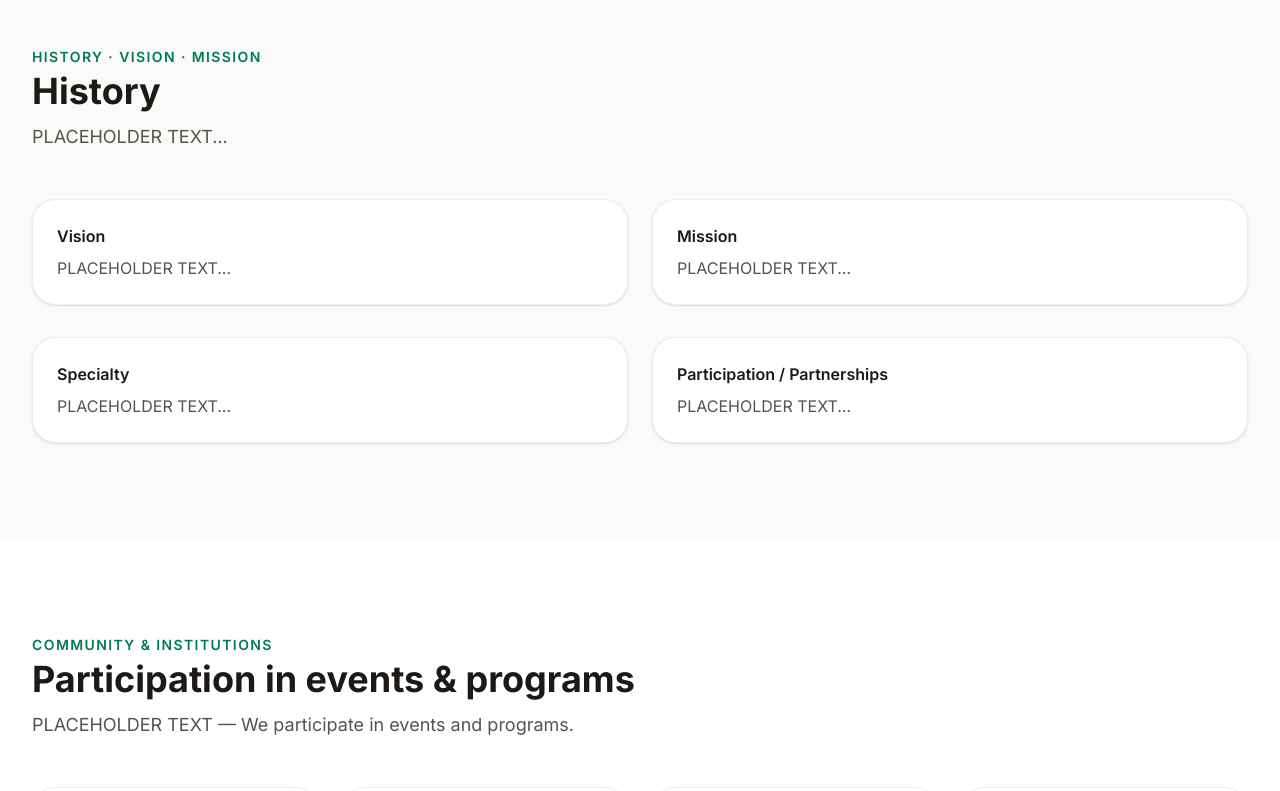
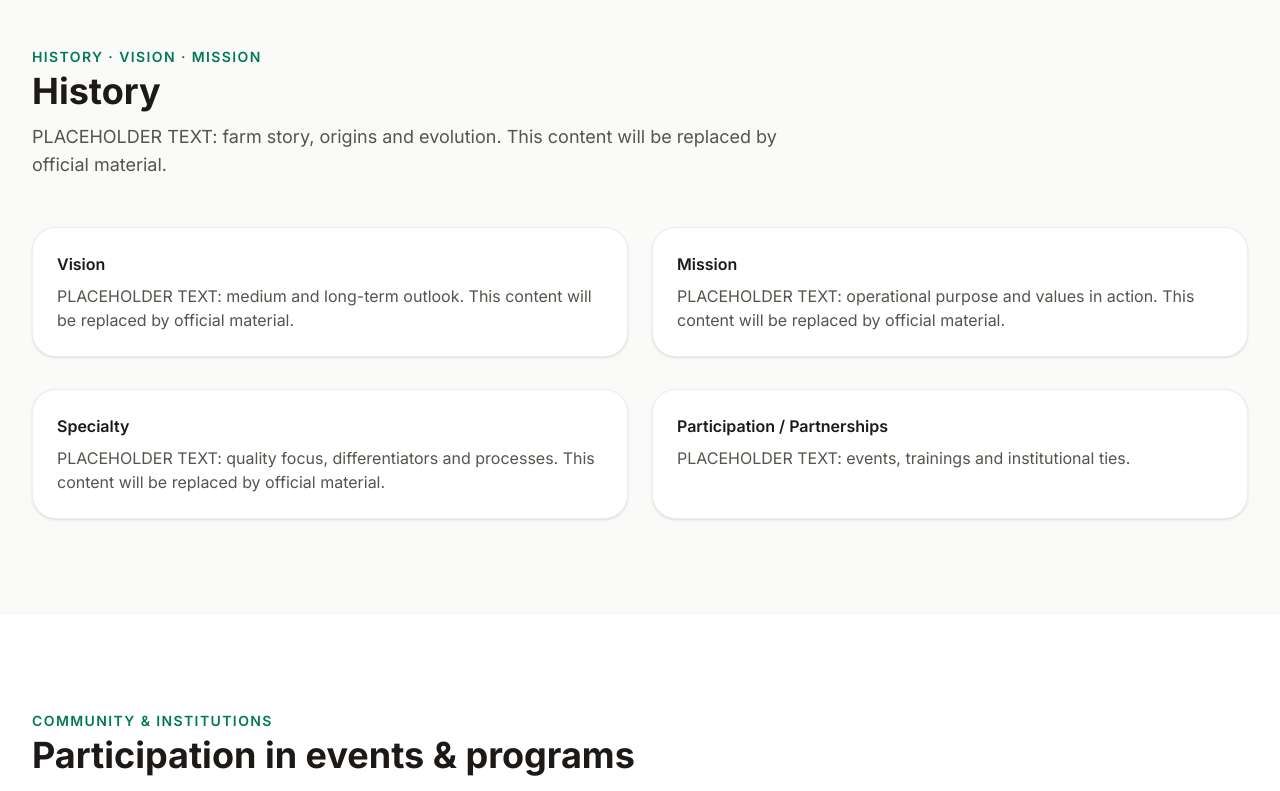
Before and after one commit to MatiasFormoso/santa-frida-farm, a Next.js app: page /en in a window 1280 px wide. Shown: the part 1220-2011 px from the top of the page. Built offline with nearby package versions, Linux system fonts and the light colour scheme; no server answers.

Commit message:
corrijo bugs

```diff
--- a/src/i18n/dictionaries/en.ts
+++ b/src/i18n/dictionaries/en.ts
@@ -1,4 +1,4 @@
-import type { Dict } from "../config";
+import type { Dict } from "@/i18n/config";
 
 const en: Dict = {
   meta: {
@@ -6,13 +6,21 @@ const en: Dict = {
     description:
       "Grown with love in Marinilla, Antioquia. Hass avocados, specialty coffee and fresh greens — conscious cultivation in eastern Antioquia.",
   },
-  nav: { home: "Home", about: "About", products: "Crops", contact: "Contact" },
+
+  nav: {
+    home: "Home",
+    about: "About",
+    products: "Crops",
+    contact: "Contact",
+  },
+
   hero: {
     title: "Santa Frida Farm",
     subtitle:
       "Grown with love in Marinilla, Antioquia. Hass avocados, specialty coffee and fresh greens — conscious cultivation in eastern Antioquia.",
     cta: "Visit the farm",
   },
+
   about: {
     title: "Who we are",
     body:
@@ -21,45 +29,61 @@ const en: Dict = {
       "Practices — Responsible soil and water management, integrated pest monitoring and control, timely harvests and a focus on traceability and continuous improvement.\n\n" +
       "Community — We share our progress and farm activities on social media and open learning visits whenever spots are available.",
   },
+
   process: {
     title: "Visits",
     items: [
-      "Coffee Tour (3 h) — From tree to cup; Guided harvest; Basic process and tasting. Limited availability.",
-      "Garden Workshop — Planting/transplanting; Compost and irrigation; Seasonal harvest. Limited availability.",
+      "Coffee Tour (3 h) — From tree to cup; guided harvest; basic process & tasting. Limited availability.",
+      "Garden Workshop — Planting/transplanting; compost & irrigation; seasonal harvest. Limited availability.",
     ],
   },
-  varietals: { title: "Crops", items: ["Hass Avocados", "Specialty Coffee", "Fresh Greens"] },
-  mediaKit: { title: "Community", subtitle: "Harvests, processes and daily life at the farm. More on Instagram." },
+
+  varietals: {
+    title: "Crops",
+    items: ["Hass Avocados", "Specialty Coffee", "Fresh Greens"],
+  },
+
+  mediaKit: {
+    title: "Community",
+    subtitle: "Harvests, processes and daily life at the farm. More on Instagram.",
+  },
+
   contact: {
     title: "Orders and inquiries",
     subtitle:
-      "Official contact channels. Where we are — Marinilla, Antioquia, Colombia. Eastern Antioquia — ideal microclimates for Hass avocados and coffee.",
+      "Official contact channels. WhatsApp and email will be activated once confirmed.\n\n" +
+      "Where we are — Marinilla, Antioquia, Colombia. Eastern Antioquia — ideal microclimates for Hass avocados and coffee.",
     whatsappCta: "Open WhatsApp",
-    whatsappPreset:
-      "Hi Santa Frida Farm 👋 I'm {your name}. I'd like to ask about orders, visits or trainings. Thanks!",
-  },
-  footer: {
-    description:
-      "Grown with love in Marinilla, Antioquia. Hass avocados, specialty coffee and fresh greens.",
-    rights: "All rights reserved.",
   },
 
+  footer: {
+    rights: "© 2025 Santa Frida Farm. All rights reserved.",
+  },
+
+  /* ====== COMPANY / HISTORY ====== */
   company: {
     historyTitle: "History",
-    historyBody: "PLACEHOLDER TEXT...",
+    historyBody:
+      "PLACEHOLDER TEXT: farm story, origins and evolution. This content will be replaced by official material.",
     visionTitle: "Vision",
-    visionBody: "PLACEHOLDER TEXT...",
+    visionBody:
+      "PLACEHOLDER TEXT: medium and long-term outlook. This content will be replaced by official material.",
     missionTitle: "Mission",
-    missionBody: "PLACEHOLDER TEXT...",
+    missionBody:
+      "PLACEHOLDER TEXT: operational purpose and values in action. This content will be replaced by official material.",
     specialtyTitle: "Specialty",
-    specialtyBody: "PLACEHOLDER TEXT...",
+    specialtyBody:
+      "PLACEHOLDER TEXT: quality focus, differentiators and processes. This content will be replaced by official material.",
     participationTitle: "Participation / Partnerships",
-    participationBody: "PLACEHOLDER TEXT...",
+    participationBody:
+      "PLACEHOLDER TEXT: events, trainings and institutional ties.",
   },
+
   participation: {
     eyebrow: "Community & Institutions",
     title: "Participation in events & programs",
-    intro: "PLACEHOLDER TEXT — We participate in events and programs.",
+    intro:
+      "PLACEHOLDER TEXT — We participate in events, programs and trainings with local institutions and agricultural entities in Colombia.",
     items: [
       "Government of Colombia — agricultural entities",
       "Municipality / local programs",
@@ -67,10 +91,12 @@ const en: Dict = {
       "Producer networks and coffee communities",
     ],
   },
+
   training: {
     eyebrow: "Learning visits",
     title: "Workshops & Trainings",
-    intro: "PLACEHOLDER TEXT — Practical sessions in coffee and garden.",
+    intro:
+      "PLACEHOLDER TEXT — Practical sessions in coffee and garden, focused on processes, good practices and traceability.",
     cta: "See updates on Instagram",
     items: [
       { title: "Training 1", body: "PLACEHOLDER TEXT" },
--- a/src/i18n/dictionaries/es.ts
+++ b/src/i18n/dictionaries/es.ts
@@ -1,4 +1,4 @@
-import type { Dict } from "../config";
+import type { Dict } from "@/i18n/config";
 
 const es: Dict = {
   meta: {
@@ -6,13 +6,21 @@ const es: Dict = {
     description:
       "Cultivamos con amor en Marinilla, Antioquia. Aguacate Hass, café de especialidad y hortalizas frescas — cultivo consciente en el oriente antioqueño.",
   },
-  nav: { home: "Inicio", about: "Sobre la finca", products: "Cultivos", contact: "Contacto" },
+
+  nav: {
+    home: "Inicio",
+    about: "Sobre la finca",
+    products: "Cultivos",
+    contact: "Contacto",
+  },
+
   hero: {
     title: "Santa Frida Farm",
     subtitle:
       "Cultivamos con amor en Marinilla, Antioquia. Aguacate Hass, café de especialidad y hortalizas frescas — cultivo consciente en el oriente antioqueño.",
     cta: "Conocer la finca",
   },
+
   about: {
     title: "Quiénes somos",
     body:
@@ -21,58 +29,74 @@ const es: Dict = {
       "Prácticas — Manejo responsable de suelos y agua, monitoreo y control integrado de plagas, cosecha oportuna y foco en trazabilidad y mejora continua.\n\n" +
       "Comunidad — Compartimos avances y actividades de la finca en redes, y abrimos espacios de visita y aprendizaje cuando hay cupos disponibles.",
   },
+
   process: {
     title: "Visitas",
     items: [
-      "Recorrido cafetalero (3 h) — Del árbol a la taza; Cosecha guiada; Proceso y cata básica. Cupos limitados.",
-      "Jornada de huerto — Siembra/trasplante; Compost y riego; Cosecha de temporada. Cupos limitados.",
+      "Recorrido cafetalero (3 h) — Del árbol a la taza; cosecha guiada; proceso y cata básica. Cupos limitados.",
+      "Jornada de huerto — Siembra/trasplante; compost y riego; cosecha de temporada. Cupos limitados.",
     ],
   },
+
   varietals: {
     title: "Cultivos",
     items: ["Aguacate Hass", "Café de especialidad", "Hortalizas frescas"],
   },
+
   mediaKit: {
     title: "Comunidad",
     subtitle: "Cosechas, procesos y vida en finca. Más en nuestro Instagram.",
   },
+
   contact: {
     title: "Pedidos y consultas",
     subtitle:
-      "Canales oficiales para escribirnos. Dónde estamos — Marinilla, Antioquia, Colombia. Oriente antioqueño — microclimas ideales para aguacate Hass y café.",
+      "Canales oficiales para escribirnos. WhatsApp y correo se activarán en cuanto estén confirmados.\n\n" +
+      "Dónde estamos — Marinilla, Antioquia, Colombia. Oriente antioqueño — microclimas ideales para aguacate Hass y café.",
     whatsappCta: "Abrir WhatsApp",
-    // Mensaje preescrito para WhatsApp
-    whatsappPreset:
-      "Hola Santa Frida Farm 👋 Soy {tu nombre}. Me gustaría consultar sobre pedidos, visitas o capacitaciones. ¡Gracias!",
-  },
-  footer: {
-    description:
-      "Cultivamos con amor en Marinilla, Antioquia. Aguacate Hass, café de especialidad y hortalizas frescas.",
-    rights: "Todos los derechos reservados.",
   },
 
+  footer: {
+    rights: "© 2025 Santa Frida Farm. Todos los derechos reservados.",
+  },
+
+  /* ====== COMPANY / HISTORIA ====== */
   company: {
     historyTitle: "Historia",
-    historyBody: "TEXTO DE RELLENO...",
+    historyBody:
+      "TEXTO DE RELLENO: historia de la finca, orígenes y evolución. Este contenido será reemplazado por material oficial.",
     visionTitle: "Visión",
-    visionBody: "TEXTO DE RELLENO...",
+    visionBody:
+      "TEXTO DE RELLENO: mirada a mediano y largo plazo. Este contenido será reemplazado por material oficial.",
     missionTitle: "Misión",
-    missionBody: "TEXTO DE RELLENO...",
+    missionBody:
+      "TEXTO DE RELLENO: propósito operativo y valores en acción. Este contenido será reemplazado por material oficial.",
     specialtyTitle: "Especialidad",
-    specialtyBody: "TEXTO DE RELLENO...",
+    specialtyBody:
+      "TEXTO DE RELLENO: foco de calidad, diferenciales y procesos. Este contenido será reemplazado por material oficial.",
     participationTitle: "Participación / Alianzas",
-    participationBody: "TEXTO DE RELLENO...",
+    participationBody:
+      "TEXTO DE RELLENO: eventos, capacitaciones y vínculos institucionales.",
   },
+
   participation: {
     eyebrow: "Comunidad e instituciones",
     title: "Participación en eventos y programas",
-    intro: "TEXTO DE RELLENO — Participamos en eventos y programas.",
-    items: ["Gobierno de Colombia", "Programas locales", "Talleres técnicos", "Redes de productores"],
+    intro:
+      "TEXTO DE RELLENO — Participamos en eventos, programas y capacitaciones con instituciones y entidades agrícolas en Colombia.",
+    items: [
+      "Gobierno de Colombia — entidades agrícolas",
+      "Municipio / programas locales",
+      "Talleres técnicos y jornadas de campo",
+      "Redes de productores y comunidades de café",
+    ],
   },
+
   training: {
     eyebrow: "Visitas de aprendizaje",
     title: "Capacitaciones y talleres",
-    intro: "TEXTO DE RELLENO — Sesiones prácticas en café y huerto.",
+    intro:
+      "TEXTO DE RELLENO — Sesiones prácticas en café y huerto, enfocadas en procesos, buenas prácticas y trazabilidad.",
     cta: "Ver actualizaciones en Instagram",
     items: [
       { title: "Capacitación 1", body: "TEXTO DE RELLENO" },
--- a/src/lib/config.ts
+++ b/src/lib/config.ts
@@ -14,8 +14,8 @@ export const CONFIG = {
   },
 
   contact: {
-    whatsappNumber: "+97509081460",
-    whatsappIntl: "+975 090 814 60",
+    whatsappNumber: "+975109081460",
+    whatsappIntl: "+971 50 908 1460",
     email: "santafrida.colombia@gmail.com",
     instagram: "https://www.instagram.com/santafridafarm/",
     locationLabel: "Marinilla, Antioquia, Colombia",
```
Also changed, not shown: src/components/layout/Footer.tsx (+22 -9 lines).
